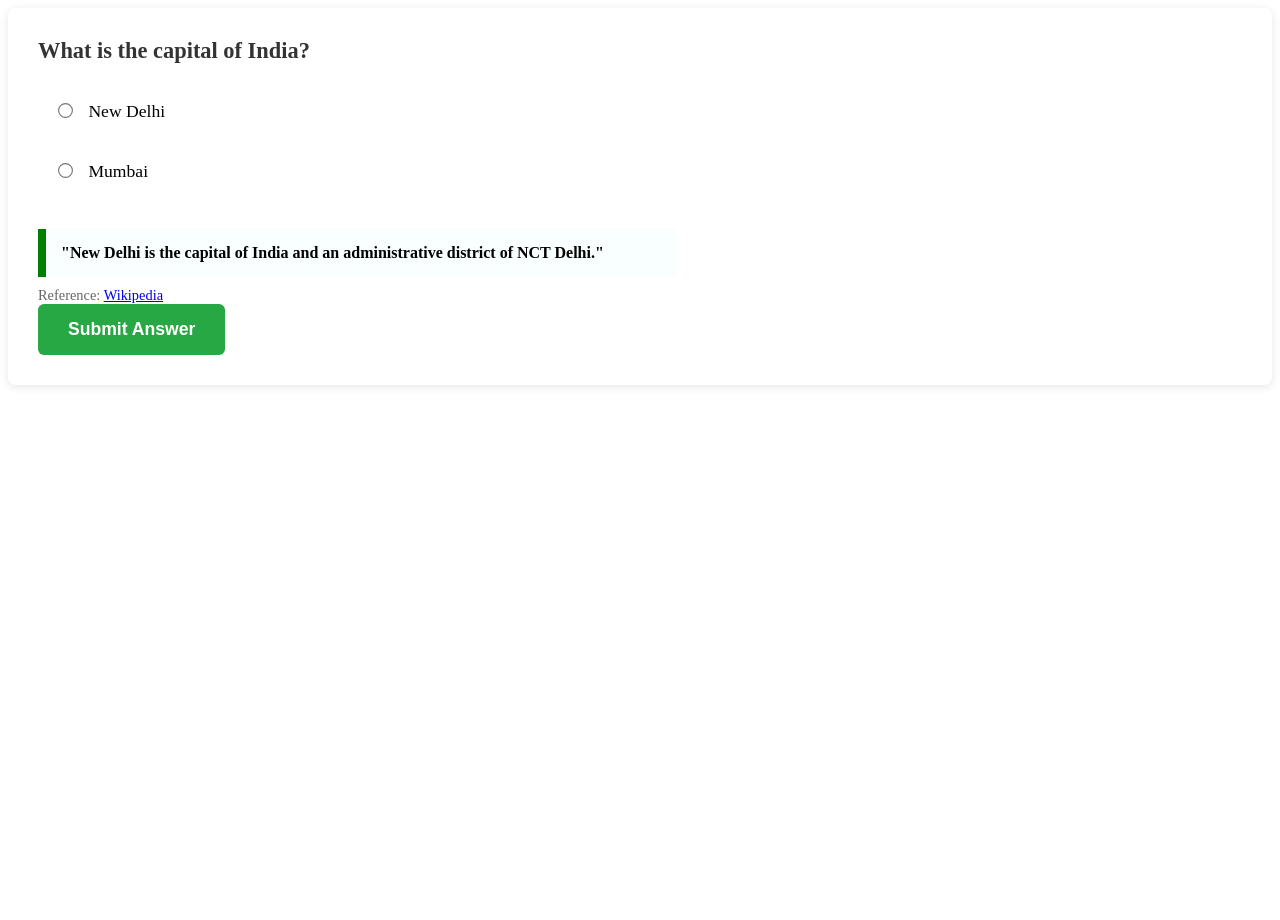
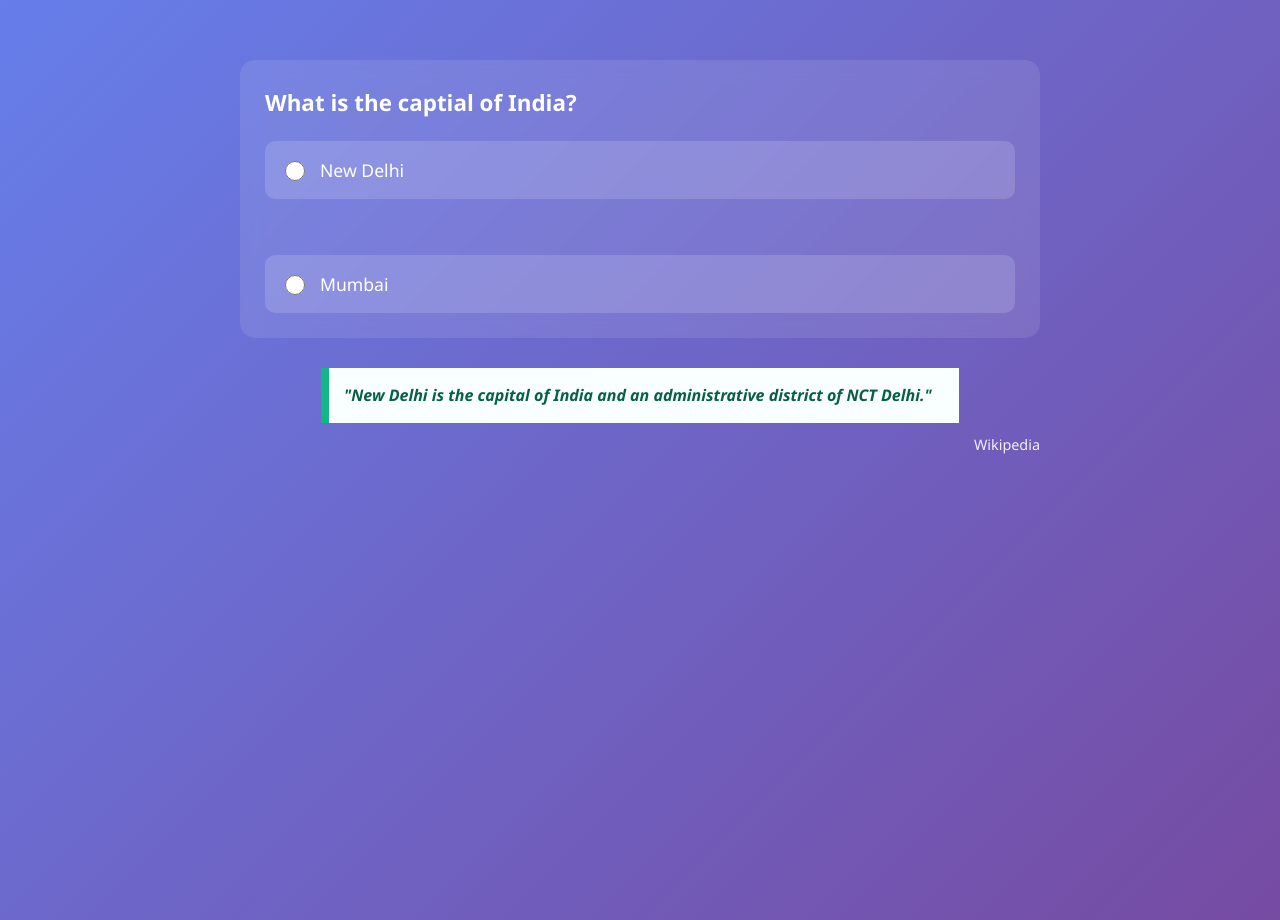
Before and after one commit to acciojob/trivia-MdMozakkeAnam, a website: page main.html in a window 1280 px wide. Before the commit the page ends 800 px from the top, so only its background shows below. Drawn offline with Linux system fonts and the light colour scheme.

Commit message:
created a submission

```diff
--- a/main.html
+++ b/main.html
@@ -7,29 +7,30 @@
 </head>
 
 <body>
-   <div class="quiz-container">
-        <div class="question">What is the capital of India?</div>
+   <div class="question">
+        <div class="question-text">
+            What is the captial of India?
+        </div>
 
         <div class="options">
-            <label>
-                <input type="radio" name="capital" value="new-delhi">
-                New Delhi
-            </label>
-            <label>
-                <input type="radio" name="capital" value="mumbai">
-                Mumbai
+            <label class="option">
+                <input type="radio" name="capital" value="New Delhi" id="new-delhi">
+                <span>New Delhi</span>
+            </label><br>
+
+            <label class="option">
+                <input type="radio" name="capital" value="Mumbai" id="mumbai">
+                <span>Mumbai</span>
             </label>
         </div>
+    </div>
 
-        <!-- DIRECT BLOCKQUOTE WITH EXACT REQUIRED STYLING -->
-        <blockquote>
-            "New Delhi is the capital of India and an administrative district of NCT Delhi."
-        </blockquote>
-        <div class="source">
-            Reference: <a href="https://en.wikipedia.org/wiki/New_Delhi" target="_blank">Wikipedia</a>
-        </div>
+    <blockquote>
+        "New Delhi is the capital of India and an administrative district of NCT Delhi."
+    </blockquote>
 
-        <button type="button" class="submit-btn" onclick="checkAnswer()">Submit Answer</button>
+    <div class="reference">
+        <a href="https://en.wikipedia.org/wiki/New_Delhi" target="_blank">Wikipedia</a>
     </div>
 </body>
 
--- a/styles.css
+++ b/styles.css
@@ -1,71 +1,84 @@
-<style>
-        body {
-            font-family: Arial, sans-serif;
+body {
+            font-family: 'Segoe UI', Tahoma, Geneva, Verdana, sans-serif;
             max-width: 800px;
             margin: 40px auto;
             padding: 20px;
-            background-color: #f9f9f9;
+            line-height: 1.6;
+            background: linear-gradient(135deg, #667eea 0%, #764ba2 100%);
+            min-height: 100vh;
         }
-        .quiz-container {
-            background: white;
-            padding: 30px;
-            border-radius: 8px;
-            box-shadow: 0 2px 10px rgba(0,0,0,0.1);
+
+        .question {
+            background: rgba(255, 255, 255, 0.1);
+            padding: 25px;
+            border-radius: 15px;
+            margin-bottom: 30px;
+            backdrop-filter: blur(10px);
         }
-        .question {
+
+        .question-text {
             font-size: 1.4em;
+            margin-bottom: 20px;
             font-weight: 600;
-            margin-bottom: 25px;
-            color: #333;
+            color: white;
         }
+
         .options {
-            margin-bottom: 35px;
+            display: flex;
+            flex-direction: column;
+            gap: 15px;
         }
-        .options label {
-            display: block;
-            margin-bottom: 15px;
+
+        .option {
+            display: flex;
+            align-items: center;
+            gap: 12px;
+            padding: 15px;
+            background: rgba(255, 255, 255, 0.15);
+            border-radius: 10px;
+            cursor: pointer;
+            transition: all 0.3s ease;
             font-size: 1.1em;
-            cursor: pointer;
-            padding: 12px 16px;
-            border-radius: 6px;
-            transition: all 0.2s ease;
+            color: white;
         }
-        .options label:hover {
-            background-color: #f0f8ff;
+
+        .option:hover {
+            background: rgba(255, 255, 255, 0.25);
+            transform: translateX(5px);
         }
-        .options input[type="radio"] {
-            margin-right: 12px;
-            transform: scale(1.15);
-            accent-color: #28a745;
+
+        .option input[type="radio"] {
+            width: 20px;
+            height: 20px;
+            accent-color: #4ade80;
         }
-        /* EXACT SPECIFICATION MATCH */
+
+        /* EXACT QUOTATION STYLING SPECIFICATIONS */
         blockquote {
             max-width: 600px;
-            margin: 10px 0;
+            margin: 10px auto;
             padding: 15px;
-            border-left: 8px solid green;
+            border-left: 8px solid #10b981;
             background-color: #f8fffe;
             font-weight: bold;
-            margin-left: 0;
-            margin-right: 0;
+            color: #065f46;
+            font-style: italic;
         }
-        .source {
+
+        .reference {
+            text-align: right;
             font-size: 0.9em;
-            font-weight: normal;
-            color: #666;
+            color: rgba(255, 255, 255, 0.8);
             margin-top: 10px;
         }
-        .submit-btn {
-            background-color: #28a745;
-            color: white;
-            border: none;
-            padding: 15px 30px;
-            font-size: 1.1em;
-            border-radius: 6px;
-            cursor: pointer;
-            font-weight: 600;
+
+        .reference a {
+            color: rgba(255, 255, 255, 0.9);
+            text-decoration: none;
         }
-        .submit-btn:hover {
-            background-color: #218838;
+
+        @media (max-width: 768px) {
+            blockquote {
+                max-width: 100%;
+            }
         }
-    </style>
```
Also changed, not shown: script.js (+0 -12 lines).
